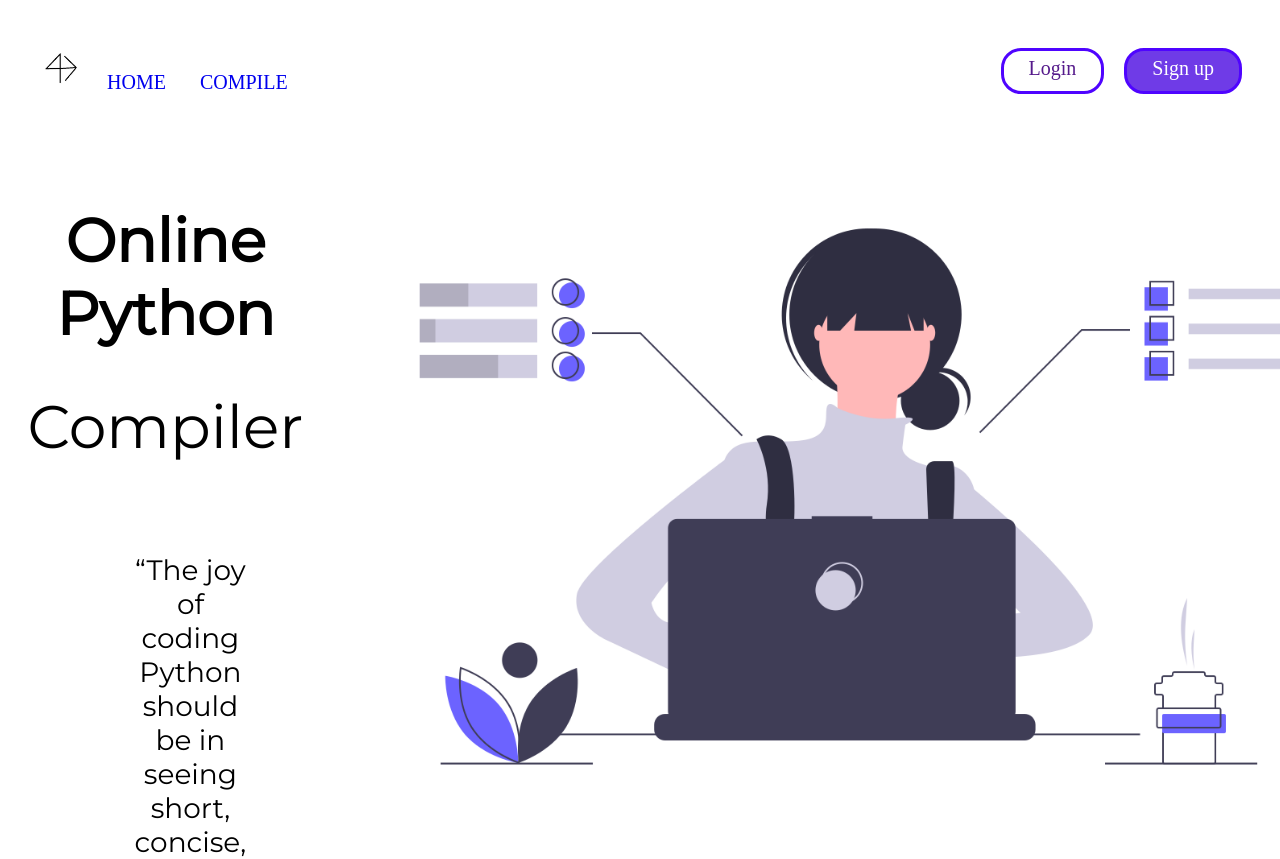
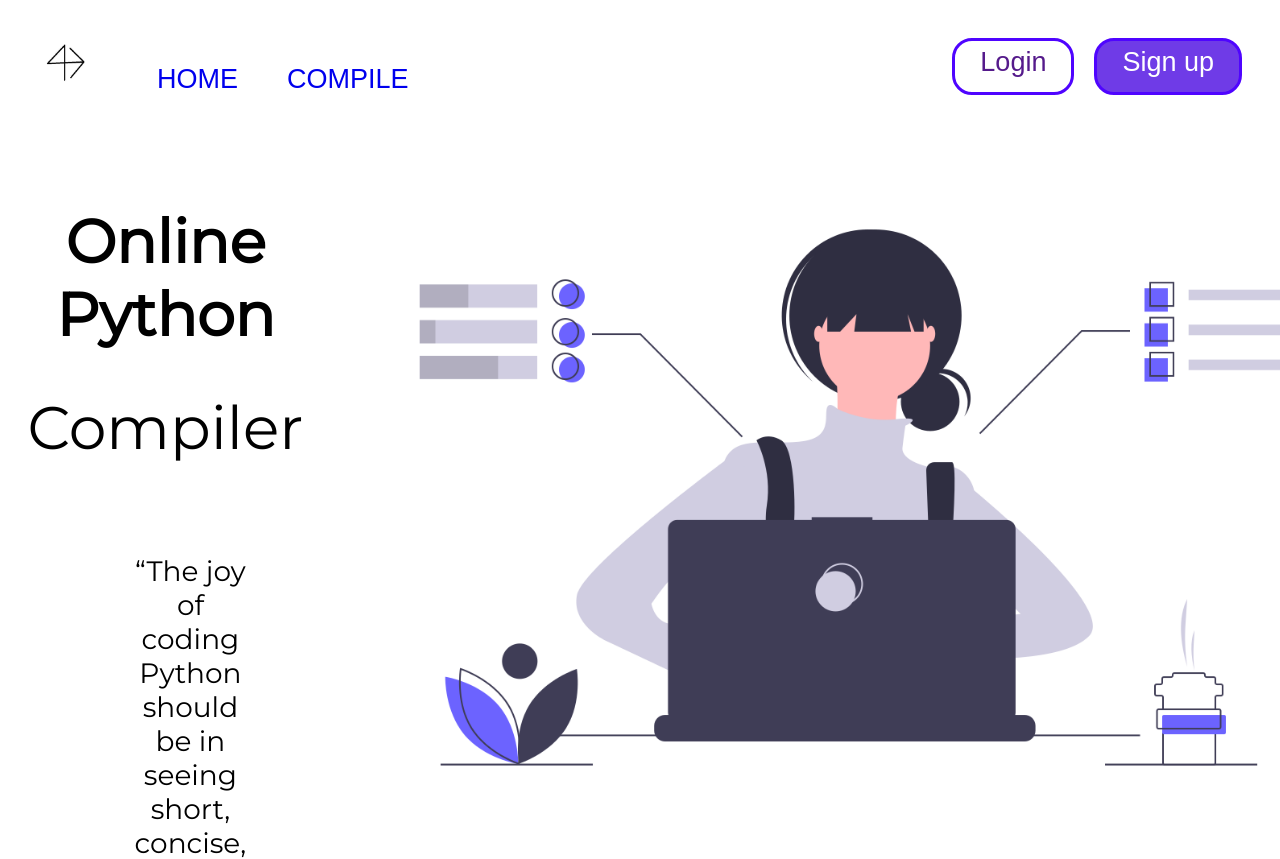
Before and after one commit to knight-byte/Online-Python-Interpreter, a Django app: page / in a window 1280 px wide; the page is wider, and only the part inside the window is pictured. Shown: the top 859 px of that part. Run offline with Django 3.2, Linux system fonts and the light colour scheme.

Commit message:
navbar modify

```diff
--- a/static/css/base.css
+++ b/static/css/base.css
@@ -10,22 +10,18 @@ justify-content: space-between;
 
 .nav a{
 text-decoration: none;
-font-size: 20px;
-padding: 15px;
+font-size: 27px;
+padding: 15px 15px 0px 15px;
+font-family: 'Orbitron', sans-serif;
 }
 
 .nav-right,.nav-left{
-padding: 40px 30px 0px 30px;
+padding: 30px 30px 0px 30px;
 
 }
 .nav-right{
 display: flex;
-padding-left: 40px;
-}
-
-.nav-right{
-padding-left: 100px;
-
+padding-left: 50px;
 }
 
 .nav-left a:hover{
@@ -33,9 +29,13 @@ text-decoration: underline;
 }
 
 .nav-left img{
-	width: 50px;
+	width: 60px;
+	height: 50px;
+	padding-right: 25px;
 }
-
+.nav-left a{
+	padding-left: 30px;
+}
 .login{
 padding: 6px 10px 6px 10px;
 border: 3px solid rgb(79, 4, 255);
```
